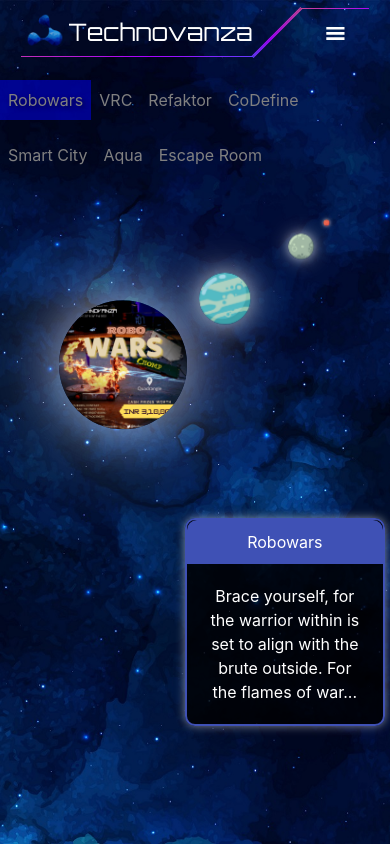
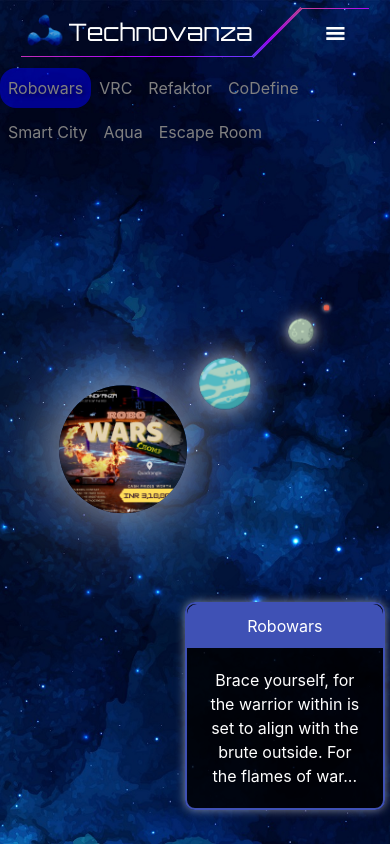
Before and after one commit to vovw/webdevtuff, a React (Create React App) app: page /events in a window 390 px wide. Built offline with nearby package versions, Linux system fonts and the light colour scheme; a web font is replaced by a local one.

Commit message:
Trivial changes

```diff
--- a/src/components/Events/EventInfo.css
+++ b/src/components/Events/EventInfo.css
@@ -16,6 +16,7 @@
     display:flex;
     width: 100%;
     height: 70%;
+    margin-bottom: 2%;
 }
 
 .event-bgimg {
--- a/src/components/Events/EventItem/eventitem.css
+++ b/src/components/Events/EventItem/eventitem.css
@@ -13,7 +13,7 @@
     display: flex;
     flex-direction: column;
     overflow: hidden;
-    margin-bottom: 14vh;
+    margin-bottom: 4vh;
     right: 1.33vw;
     bottom: 0;
   }
--- a/src/components/Events/events.css
+++ b/src/components/Events/events.css
@@ -25,7 +25,7 @@
   top: 4rem;
 }
 #event-tab div {
-  margin-top: 4%;
+  margin-top: 1%;
   padding: 8px;
   cursor: pointer;
   white-space: nowrap;
@@ -48,6 +48,7 @@
 @media screen and (max-width: 1200px){
   .planet{
     width: 33%;
+    top : 40%;
   }
 }
 
--- a/src/components/Events/events.jsx
+++ b/src/components/Events/events.jsx
@@ -333,6 +333,7 @@
               style={{
                 textShadow: element.title === data[currentIndex].title ? '2px 2px 4px rgba(0, 0, 0, 0.5)' : 'none',
                 backgroundColor: element.title === data[currentIndex].title ? 'rgba(0,0,255,0.5)' : 'transparent',
+                borderRadius:'1rem'
               }}
             >
               {element.title}
--- a/src/components/navbar/navbar.jsx
+++ b/src/components/navbar/navbar.jsx
@@ -31,7 +31,9 @@
           </div>
         </div>
       </section>
-      <div className="nav-toggle flex flex-col items-end mt-2">
+      <div style={{
+          zIndex:toggle?10:-10
+        }} className="nav-toggle flex flex-col items-end mt-2">
         <div className={toggle?" nav-toggle-vis flex flex-col items-start gap-2 mx-6 w-36 sm:hidden ":" inner-nav-toggle flex flex-col items-start gap-2 mx-6 w-36 sm:hidden "}>
           <a className="flex flex-row justify-around w-36 py-1" href="/"><p>Home</p><AiOutlineArrowRight size={'1.2rem'} /></a>
           <a className="flex flex-row justify-around w-36 py-1" href="/events"><p>Events</p><AiOutlineArrowRight size={'1.2rem'}/></a>
```
